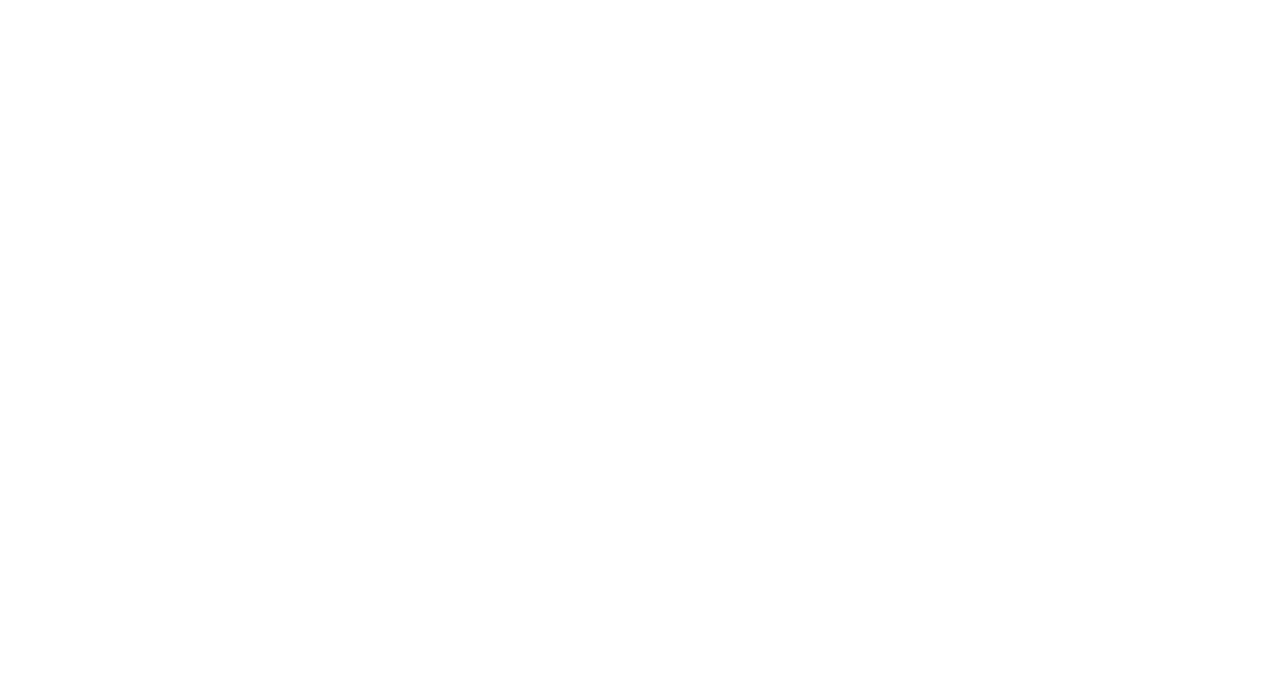
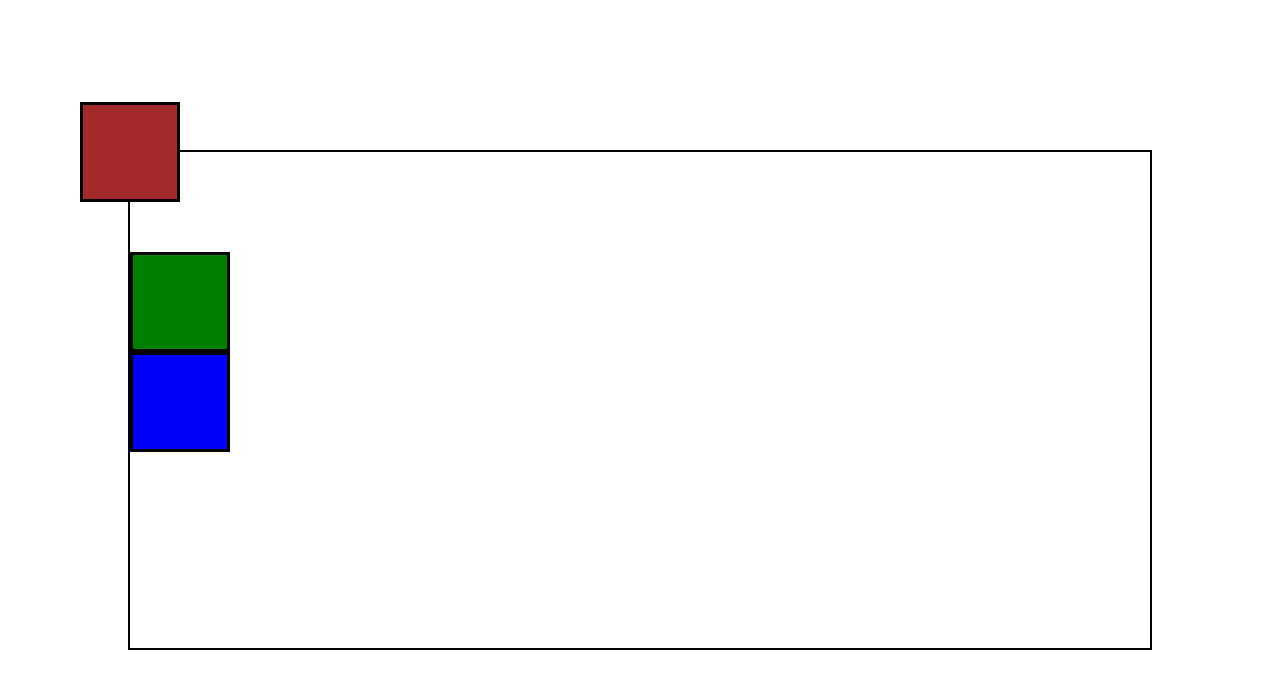
Before and after one commit to Gersson-Leon/Position, a plain HTML site: page index.html in a window 1280 px wide. Drawn offline with Linux system fonts and the light colour scheme.

Commit message:
position aprendido

```diff
--- a/css/main.css
+++ b/css/main.css
@@ -0,0 +1,41 @@
+*{
+margin: 0;
+padding: 0;
+box-sizing: border-box;
+}
+
+.main {
+    min-height: 100vh;
+    width: 100%;
+    display: flex;
+    align-items: center;
+    justify-content: center;
+}
+.position-container {
+    height: 500px;
+    width: 80%;
+    border: 2px solid black;
+    position: relative;
+}
+.caja {
+    height: 100px;
+    width: 100px;
+    border: 3px solid black;
+}
+.caja1 {
+    background-color: brown;
+    /* adsolud mantiene los elemntos en el flujo y relative los saca del flujo */
+
+    /* para que tome el contenedor como base para posicionarse el contenedor debe ser adsolid sino toma el vp */
+    position: relative;
+    right: 50px;
+    bottom: 50px;
+}
+.caja2 {
+    background-color: green;
+
+}
+.caja3 {
+    background-color: blue;
+
+}
--- a/index.html
+++ b/index.html
@@ -4,9 +4,16 @@
     <meta charset="UTF-8">
     <meta name="viewport" content="width=device-width, initial-scale=1.0">
     <link rel="stylesheet" href="css/main.css">
-    <title>Document</title>
+    <title>Positio</title>
 </head>
 <body>
+    <main class="main">
+        <div class="position-container">
+            <div class="caja caja1"></div>
+            <div class="caja caja2"></div>
+            <div class="caja caja3"></div>
+        </div>
+    </main>
 
 </body>
 </html>
```
